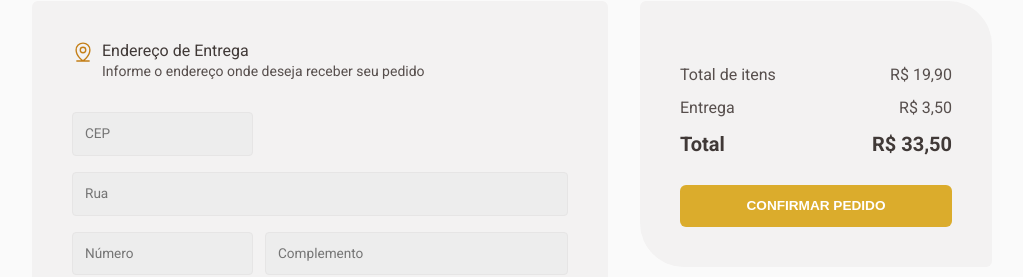
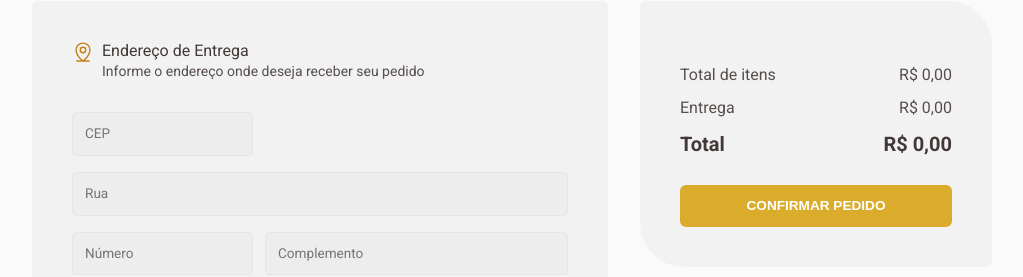
Before and after one commit to SchuGabriel/CoffeeDelivery, a React (Vite) app: page /shopping/cart in a window 1280 px wide. Shown: the part 166-443 px from the top of the page, without its empty margins (128-1151 px from the left). Built offline with nearby package versions, Linux system fonts and the light colour scheme.

Commit message:
:recycle: Separando codigo em componentes mais especificos

```diff
--- a/src/pages/shoppingCart/EachCoffeeSelectioned.tsx
+++ b/src/pages/shoppingCart/EachCoffeeSelectioned.tsx
@@ -19,7 +19,6 @@ export function EachCoffeeSelectioned() {
   }
 
   function increaseQuantity(idCoffee: number) {
-    console.log("Aumentando", idCoffee);
     setCartData(
       cartData.map((coffee) =>
         coffee.id === idCoffee
@@ -30,7 +29,6 @@ export function EachCoffeeSelectioned() {
   }
 
   function decreaseQuantity(idCoffee: number) {
-    console.log("Descendo", idCoffee);
     setCartData(
       cartData.map((coffee) =>
         coffee.id === idCoffee
@@ -50,16 +48,16 @@ export function EachCoffeeSelectioned() {
               <p>{coffee.name}</p>
               <CoffeeActions>
                 <CoffeeActionQuantity>
+                  <Minus
+                    size={16}
+                    color={defaultTheme["purple"]}
+                    onClick={() => decreaseQuantity(coffee.id)}
+                  />
+                  <span>{coffee.quantity}</span>
                   <Plus
                     size={16}
                     color={defaultTheme["purple"]}
                     onClick={() => increaseQuantity(coffee.id)}
-                  />
-                  <span>{coffee.quantity}</span>
-                  <Minus
-                    size={16}
-                    color={defaultTheme["purple"]}
-                    onClick={() => decreaseQuantity(coffee.id)}
                   />
                 </CoffeeActionQuantity>
                 <RemoveButton onClick={() => handleRemoveCoffee(coffee.id)}>
--- a/src/pages/shoppingCart/ShoppingCart.tsx
+++ b/src/pages/shoppingCart/ShoppingCart.tsx
@@ -25,10 +25,12 @@ import {
   SecondInput,
   ThirdInput,
   FourthInput,
+  EachCoffeeSelectionedContainer,
 } from "./ShoppingCartStyles";
 import { defaultTheme } from "../../styles/themes/default";
 
 import { EachCoffeeSelectioned } from "./EachCoffeeSelectioned";
+import { TotalSumarryCart } from "./TotalSumarryCart";
 
 export function ShoppingCart() {
   return (
@@ -95,63 +97,10 @@ export function ShoppingCart() {
       <ProductsInfoContainer>
         <TitleContainerText>Cafés Selecionados</TitleContainerText>
         <CoffeeSelectionContainer>
-          <EachCoffeeSelectioned />
-          <TotalSummary>
-            <div>
-              <span>Total de itens</span>
-              <FontDefine
-                size={1}
-                weight={400}
-                color={defaultTheme["base-text"]}
-              >
-                {new Intl.NumberFormat("pt-BR", {
-                  minimumFractionDigits: 2,
-                  maximumFractionDigits: 2,
-                  style: "currency",
-                  currency: "BRL",
-                }).format(19.9)}
-              </FontDefine>
-            </div>
-            <div>
-              <span>Entrega</span>
-              <FontDefine
-                size={1}
-                weight={400}
-                color={defaultTheme["base-text"]}
-              >
-                {new Intl.NumberFormat("pt-BR", {
-                  minimumFractionDigits: 2,
-                  maximumFractionDigits: 2,
-                  style: "currency",
-                  currency: "BRL",
-                }).format(3.5)}
-              </FontDefine>
-            </div>
-            <div>
-              <FontDefine
-                size={1.25}
-                weight={700}
-                color={defaultTheme["base-subtitle"]}
-              >
-                Total
-              </FontDefine>
-              <FontDefine
-                size={1.25}
-                weight={700}
-                color={defaultTheme["base-subtitle"]}
-              >
-                {new Intl.NumberFormat("pt-BR", {
-                  minimumFractionDigits: 2,
-                  maximumFractionDigits: 2,
-                  style: "currency",
-                  currency: "BRL",
-                }).format(33.5)}
-              </FontDefine>
-            </div>
-            <div>
-              <button>CONFIRMAR PEDIDO</button>
-            </div>
-          </TotalSummary>
+          <EachCoffeeSelectionedContainer>
+            <EachCoffeeSelectioned />
+          </EachCoffeeSelectionedContainer>
+          <TotalSumarryCart />
         </CoffeeSelectionContainer>
       </ProductsInfoContainer>
     </CartContainer>
--- a/src/pages/shoppingCart/ShoppingCartStyles.ts
+++ b/src/pages/shoppingCart/ShoppingCartStyles.ts
@@ -31,10 +31,6 @@ export const CartContainer = styled.div`
 
 export const OrderInfoContainer = styled.div`
   width: 60%;
-
-  @media screen {
-
-  }
 `;
 
 export const AddressAndPaymentContainer = styled.div``;
@@ -106,7 +102,7 @@ export const ThirdInput = styled.div`
 `;
 
 export const FourthInput = styled.div`
-    flex-wrap: wrap;
+  flex-wrap: wrap;
   :nth-child(2) {
     flex: 1;
   }
@@ -149,6 +145,12 @@ export const CoffeeSelectionContainer = styled.div`
   border-radius: 6px 44px;
   padding: 2.5rem;
 `;
+
+export const EachCoffeeSelectionedContainer = styled.div`
+  max-height: 50vh;
+  overflow-y: auto;
+  scroll-margin-left: 20px;
+`
 
 export const CoffeeSelectioned = styled.div`
   display: flex;
@@ -207,7 +209,7 @@ export const CoffeeActionQuantity = styled.div`
   color: ${(props) => props.theme["base-title"]};
   line-height: 130%;
 
-  span{
+  span {
     cursor: auto;
   }
 `;
--- /dev/null
+++ b/src/pages/shoppingCart/TotalSumarryCart.tsx
@@ -0,0 +1,74 @@
+import { useEffect, useState } from "react";
+import { useCart } from "../../components/context/CartContext";
+import { defaultTheme } from "../../styles/themes/default";
+import { FontDefine, TotalSummary } from "./ShoppingCartStyles";
+
+export function TotalSumarryCart() {
+  const { cartData } = useCart();
+  const [totalProducts, setTotalProducts] = useState(0);
+  const [totalDelivery, setTotalDelivery] = useState(0);
+  const [totalSumarry, setTotalSumarry] = useState(0);
+
+  useEffect(() => {
+    let newTotalProducts = 0;
+    let newTotalDelivery = 0;
+    cartData.map(
+      (coffee) =>
+        (newTotalProducts = newTotalProducts + coffee.price * coffee.quantity)
+    );
+    setTotalProducts(newTotalProducts);
+    setTotalDelivery(newTotalDelivery);
+    setTotalSumarry(newTotalProducts + newTotalDelivery);
+  }, [cartData, totalProducts]);
+
+  return (
+    <TotalSummary>
+      <div>
+        <span>Total de itens</span>
+        <FontDefine size={1} weight={400} color={defaultTheme["base-text"]}>
+          {new Intl.NumberFormat("pt-BR", {
+            minimumFractionDigits: 2,
+            maximumFractionDigits: 2,
+            style: "currency",
+            currency: "BRL",
+          }).format(totalProducts)}
+        </FontDefine>
+      </div>
+      <div>
+        <span>Entrega</span>
+        <FontDefine size={1} weight={400} color={defaultTheme["base-text"]}>
+          {new Intl.NumberFormat("pt-BR", {
+            minimumFractionDigits: 2,
+            maximumFractionDigits: 2,
+            style: "currency",
+            currency: "BRL",
+          }).format(totalDelivery)}
+        </FontDefine>
+      </div>
+      <div>
+        <FontDefine
+          size={1.25}
+          weight={700}
+          color={defaultTheme["base-subtitle"]}
+        >
+          Total
+        </FontDefine>
+        <FontDefine
+          size={1.25}
+          weight={700}
+          color={defaultTheme["base-subtitle"]}
+        >
+          {new Intl.NumberFormat("pt-BR", {
+            minimumFractionDigits: 2,
+            maximumFractionDigits: 2,
+            style: "currency",
+            currency: "BRL",
+          }).format(totalSumarry)}
+        </FontDefine>
+      </div>
+      <div>
+        <button>CONFIRMAR PEDIDO</button>
+      </div>
+    </TotalSummary>
+  );
+}
```
